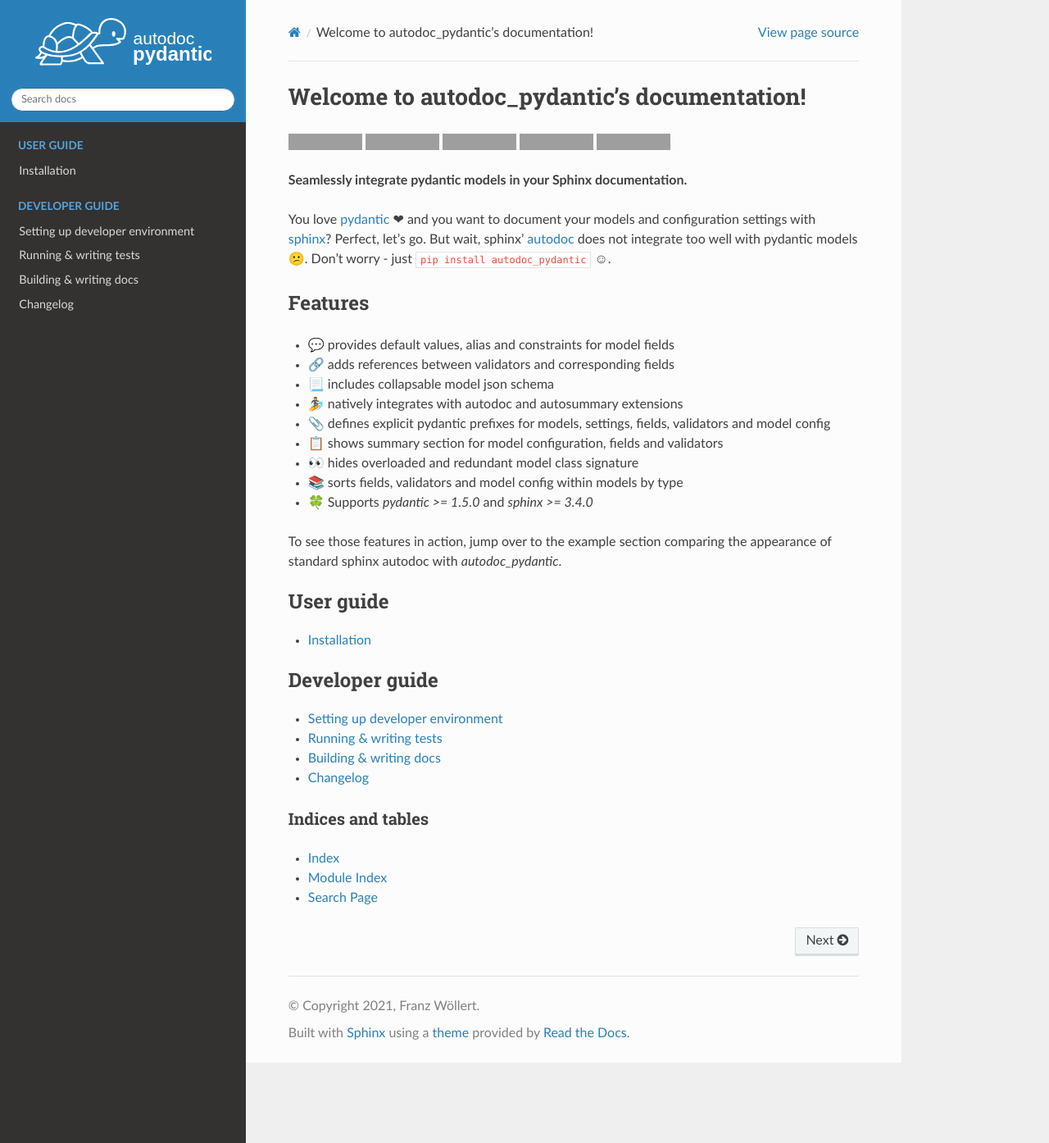
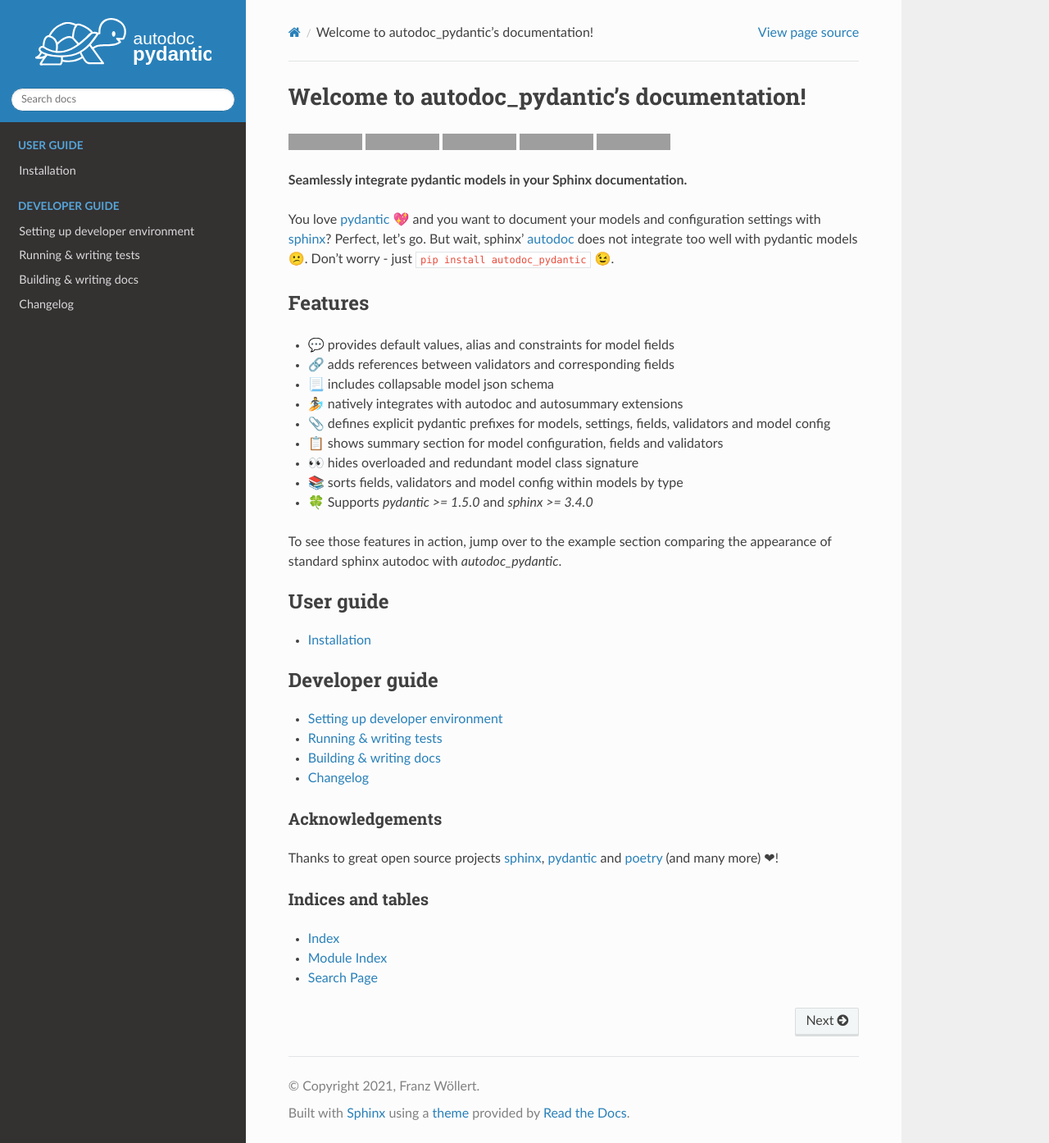
Before and after one commit to mansenfranzen/autodoc_pydantic, a Sphinx documentation site: the page built from docs/source/index.rst, in a window 1280 px wide and 1394 px high. Shown: the whole window at 82% size. Built offline with Sphinx 7.4.7 and the Read the Docs theme 2.0.0, drawn with Linux system fonts in a browser that asks for light colours; pages that are not in the unit, such as notebooks, are missing from menus; grey boxes are pictures that could not be loaded.

Commit message:
Add acknowledgements.

```diff
--- a/docs/source/index.rst
+++ b/docs/source/index.rst
@@ -5,11 +5,11 @@
 
 **Seamlessly integrate pydantic models in your Sphinx documentation.**
 
-You love `pydantic <https://pydantic-docs.helpmanual.io/>`_ ❤ and you want to
-document your models and configuration settings with `sphinx <https://www.sphinx-doc.org/en/master>`_?
+You love `pydantic <https://pydantic-docs.helpmanual.io/>`_ 💖 and you want to
+document your models and configuration settings with `sphinx`_?
 Perfect, let's go. But wait, sphinx' `autodoc <https://www.sphinx-doc.org/en/master/usage/extensions/autodoc.html>`_
 does not integrate too well with pydantic models 😕.
-Don't worry - just :code:`pip install autodoc_pydantic` ☺.
+Don't worry - just :code:`pip install autodoc_pydantic` 😉.
 
 Features
 --------
@@ -44,6 +44,14 @@
    changelog
 
 
+Acknowledgements
+================
+
+Thanks to great open source projects `sphinx`_,
+`pydantic <https://pydantic-docs.helpmanual.io/>`_ and
+`poetry <https://python-poetry.org/>`_ (and many more) ❤!
+
+
 Indices and tables
 ==================
 
@@ -51,6 +59,7 @@
 * :ref:`modindex`
 * :ref:`search`
 
+.. _sphinx: https://www.sphinx-doc.org/en/master
 
 .. |PyPIBadge| image:: https://badge.fury.io/py/autodoc-pydantic.svg
 .. _PyPIBadge: https://pypi.org/project/autodoc-pydantic/
```
